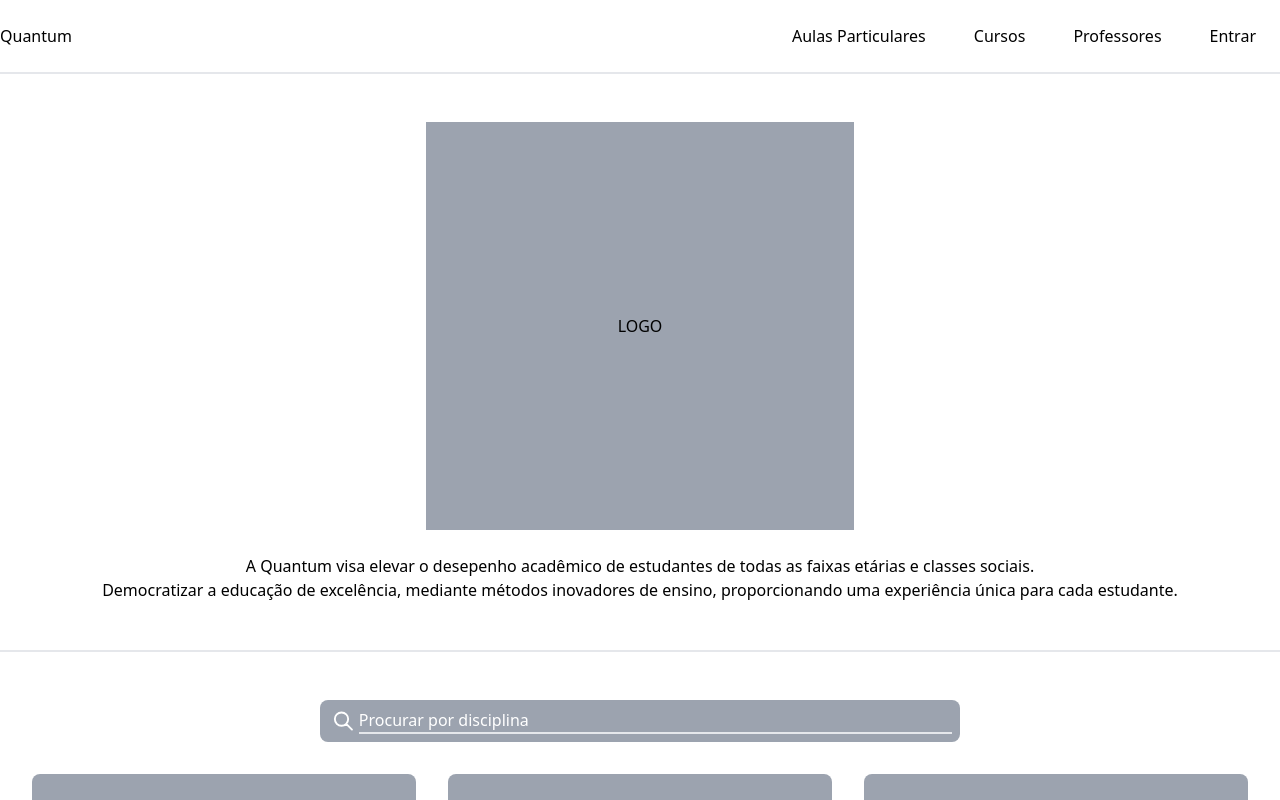
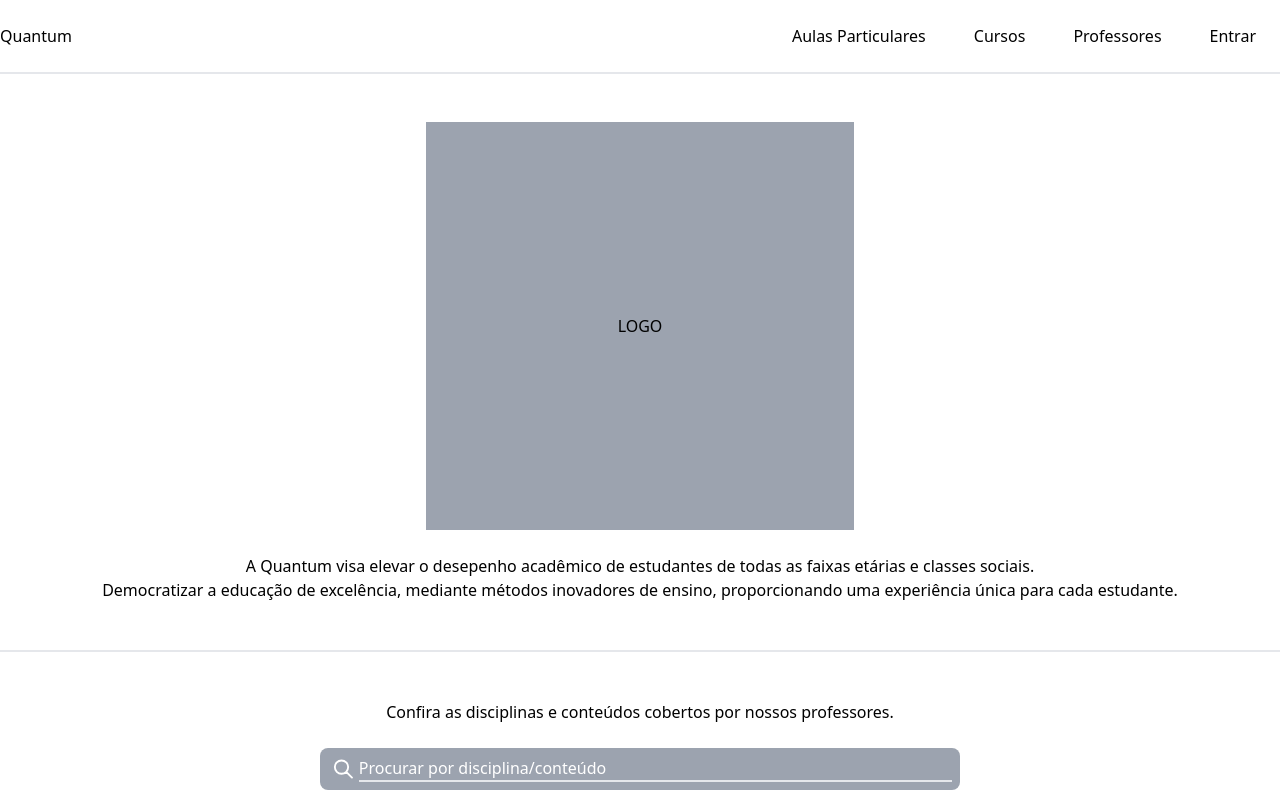
Before and after one commit to rondao/quantum-website, a Next.js app: page / in a window 1280 px wide. Shown: the top 800 px of the page. Built offline with nearby package versions, Linux system fonts and the light colour scheme.

Commit message:
Add text explaning subjects section
Signed-off-by: Rafael Rondao <rafael.rondao@gmail.com>

```diff
--- a/src/pages/index.tsx
+++ b/src/pages/index.tsx
@@ -42,6 +42,9 @@ export default function Home() {
       </section>
 
       <section id="subjects" className="py-12 border-b-2">
+        <div className="pb-6 text-center">
+          Confira as disciplinas e conteúdos cobertos por nossos professores.
+        </div>
         <div className="container flex w-1/2 p-2 mx-auto bg-gray-400 rounded-lg">
           <svg
             xmlns="http://www.w3.org/2000/svg"
@@ -60,7 +63,7 @@ export default function Home() {
           </svg>
           <input
             type="text"
-            placeholder="Procurar por disciplina"
+            placeholder="Procurar por disciplina/conteúdo"
             className="w-full placeholder-white bg-transparent border-b-2"
           />
         </div>
```
